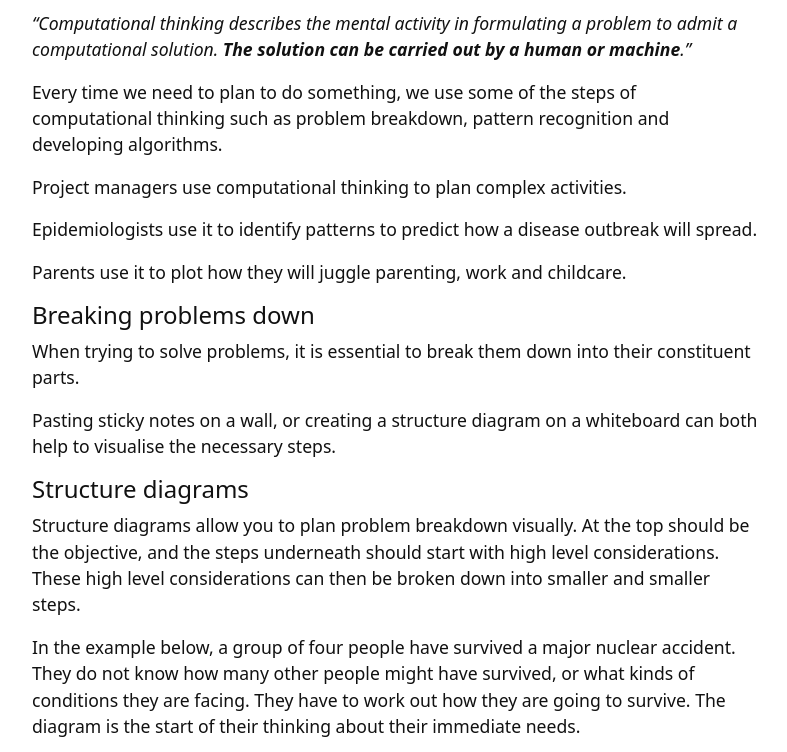
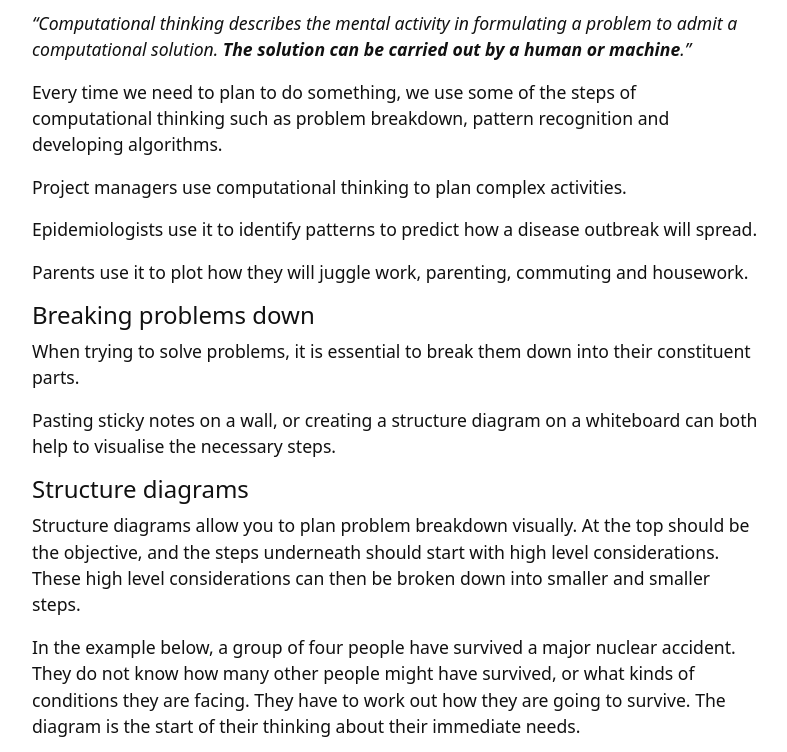
Before and after one commit to weaverbel/intro-computational-thinking, a Jekyll site: the page built from content/2-lesson.md, in a window 1280 px wide and 900 px high, scrolled down 948 px, cut to the strip 0-752 px from the top of the window. Shown: the whole strip, without its empty margins (245-1032 px from the left). Built offline with Jekyll 4.4.1, drawn with Linux system fonts in a browser that asks for light colours.

Commit message:
Update 2-lesson.md
fix stupidity

```diff
--- a/content/2-lesson.md
+++ b/content/2-lesson.md
@@ -28,7 +28,7 @@ Project managers use computational thinking to plan complex activities.
 
 Epidemiologists use it to identify patterns to predict how a disease outbreak will spread.
 
-Parents use it to plot how they will juggle parenting, work and childcare.
+Parents use it to plot how they will juggle work, parenting, commuting and housework.
 
 #### Breaking problems down
 
```
